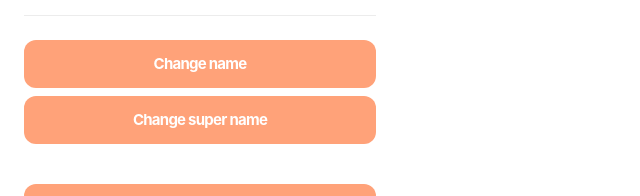
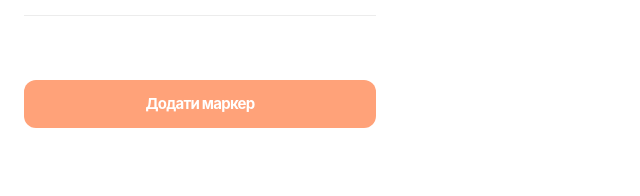
Before and after one commit to goitacademy/vue-course-code, a Vue app: page / in a window 1280 px wide. Shown: the part 516-712 px from the top of the page, without its empty margins (0-640 px from the left). Built offline with nearby package versions, Linux system fonts and the light colour scheme.

Commit message:
base props

```diff
--- a/src/components/FavoritePlaces/FavoritePlaces.vue
+++ b/src/components/FavoritePlaces/FavoritePlaces.vue
@@ -32,8 +32,6 @@
     </slot>
 
     <slot></slot>
-    <IButton class="w-full" @click="changeUserName">Change name</IButton>
-    <IButton class="w-full mt-2" @click="changeSuperUserName">Change super name</IButton>
-    <IButton class="w-full mt-10" @click="increment">Додати маркер</IButton>
+    <IButton class="w-full mt-10" variant="gradient1" @click="increment">Додати маркер</IButton>
   </div>
 </template>
--- a/src/components/IButton/IButton.vue
+++ b/src/components/IButton/IButton.vue
@@ -1,5 +1,22 @@
+<script setup>
+import { defineProps } from 'vue'
+
+const props = defineProps({
+  variant: {
+    default: 'primary',
+    type: String,
+    validator: (value) => {
+      return ['primary', 'gradient', 'outlined'].includes(value)
+    }
+  }
+})
+
+const bgStyles =
+  props.variant === 'gradient' ? 'bg-gradient-to-r from-[#FFA279] to-[#F3743D]' : 'bg-[#FFA279]'
+</script>
+
 <template>
-  <button class="bg-[#FFA279] rounded-xl py-3 px-10 text-white font-bold -tracking-wider">
+  <button class="rounded-xl py-3 px-10 text-white font-bold -tracking-wider" :class="bgStyles">
     <slot></slot>
   </button>
 </template>
```
